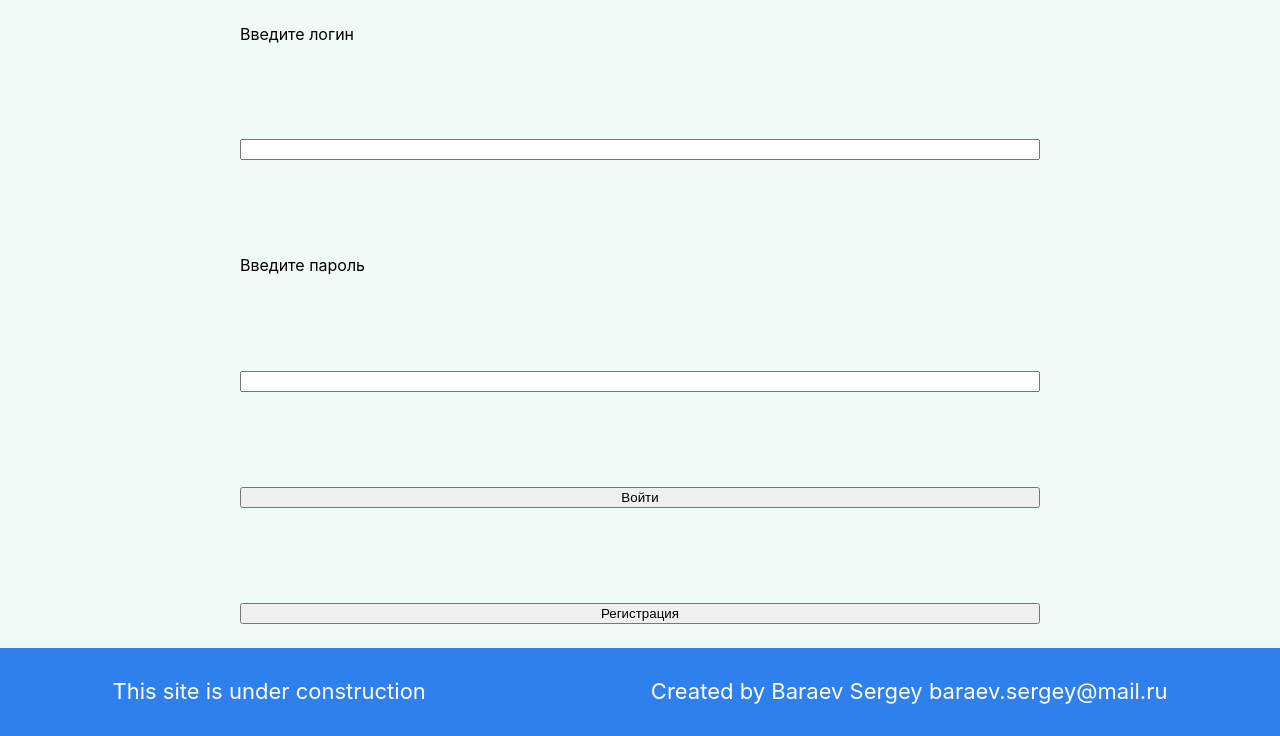
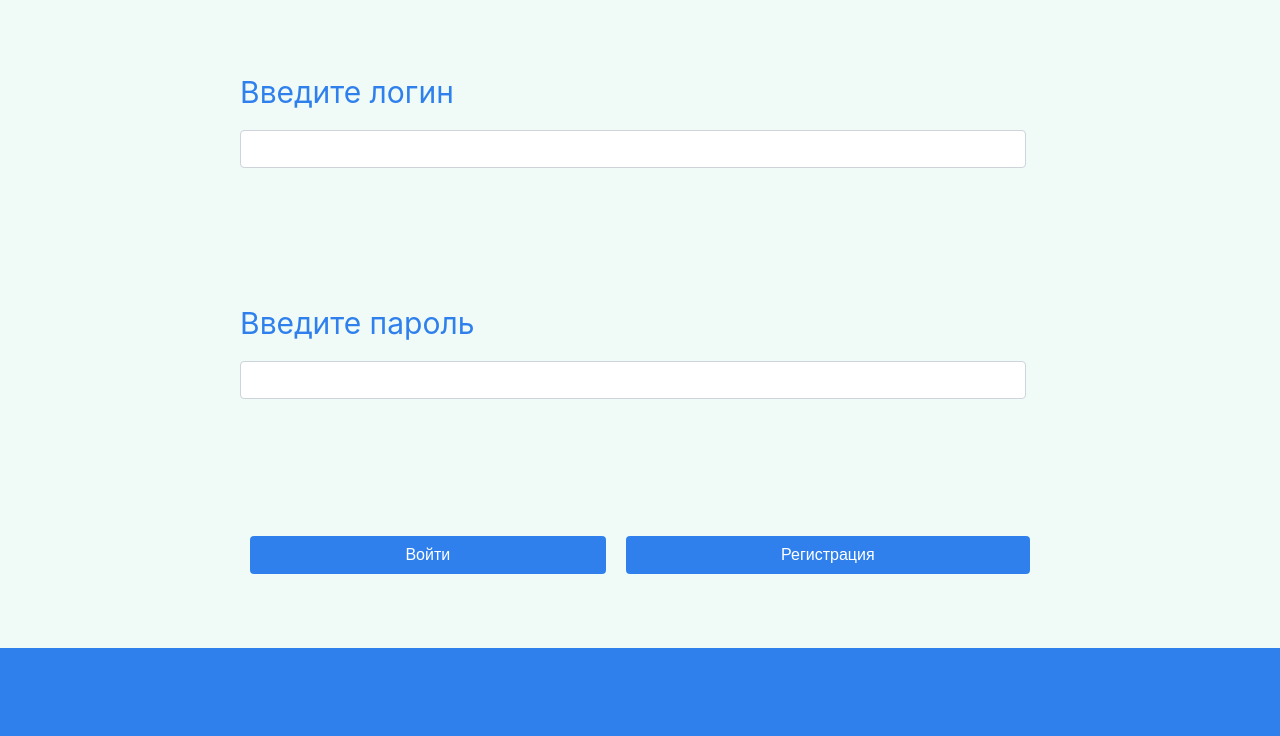
Before and after one commit to BaraevSergey/django_pm, a Django app: page / in a window 1280 px wide. Shown: the part 64-800 px from the top of the page. Run offline with Django 3.2, Linux system fonts and the light colour scheme.

Commit message:
дизайн логин пейджа

```diff
--- a/django_pm/mainapp/static/css/mainapp.css
+++ b/django_pm/mainapp/static/css/mainapp.css
@@ -49,11 +49,66 @@ body {
   margin-top: 30px; /* костыльное гавно чтобы было посередине */
 }
 
-  .input_login{
+#id_login, #id_password {
+  display: block;
+  padding: .375rem .75rem;
+  font-size: 1rem;
+  width: 95%;
+  font-weight: 400;
+  line-height: 1.5;
+  color: #212529;
+  background-color: #fff;
+  background-clip: padding-box;
+  border: 1px solid #ced4da;
+  appearance: none;
+  border-radius: .25rem;
+  transition: border-color .15s ease-in-out,box-shadow .15s ease-in-out;
+}
+
+.login, .password {
+  display: inline-block;
+  font-weight: 400;
+  line-height: 1.5;
+  color: #ffffff;
+  background-color: #2F80ED;
+  text-align: center;
+  text-decoration: none;
+  vertical-align: middle;
+  cursor: pointer;
+  user-select: none;
+  border: 1px solid transparent;
+  padding: .375rem .75rem;
+  font-size: 1rem;
+  border-radius: .25rem;
+  transition: color .15s ease-in-out,background-color .15s ease-in-out,border-color .15s ease-in-out,box-shadow .15s ease-in-out;
+  flex-grow: 2;
+  margin-left: 10px;
+  margin-right: 10px;
+}
+
+.container__with_buttons {
+  display: flex;
+  flex-direction: row;
+}
+
+.authoruty {
   display: flex;
   justify-items: center;
   flex-direction: column;
   justify-content: space-between;
   width: 800px;
-    height: 600px;
+  height: 500px;
 }
+
+.label {
+  margin-bottom: 20px;
+  font-size: 30px;
+  color: #2F80ED;
+}
+
+.input_password, .input_login {
+  display: flex;
+  flex-direction: column;
+  width: 100%;
+  height: 300px;
+}
--- a/django_pm/mainapp/templates/login_page.html
+++ b/django_pm/mainapp/templates/login_page.html
@@ -12,23 +12,29 @@
     </header>
     <main class='main'>
         <form method="POST" action="authority">
-          <div class='input_login'>
-            {% csrf_token %}
-            {{ form.login.label }}
-            {{ form.login }}
-            {{ form.password.label }}
-            {{ form.password }}
-            <button type='submit' name="login_button"> Войти </button>
-            <button type='submit' name="register_button"> Регистрация </button>
+          {% csrf_token %}
+          <div class='authoruty'>
+            <div class='input_login'>
+              <span class='label'>{{ form.login.label }}</span>
+              {{ form.login }}
+            </div>
+            <div class='input_password'>
+              <span class='label'>{{ form.password.label }}</span>
+              {{ form.password }}
+            </div>
+            <div class='container__with_buttons'>
+              <button type='submit' class='login' name="login_button"> Войти </button>
+              <button type='submit' class='password' name="register_button"> Регистрация </button>
+            </div>
          </div>
         </form>
     </main>
     <footer class='footer'>
-      <span class='develop_span'> This site is under construction</span>
+      <!-- <span class='develop_span'> This site is under construction</span>
       <span class='my_info'>
         Created by Baraev Sergey
         baraev.sergey@mail.ru
-      </span>
+      </span> -->
     </footer>
   </div>
   </body>
```
Also changed, not shown: django_pm/db.sqlite3. Lines whose indentation alone changed are shown as unchanged.
